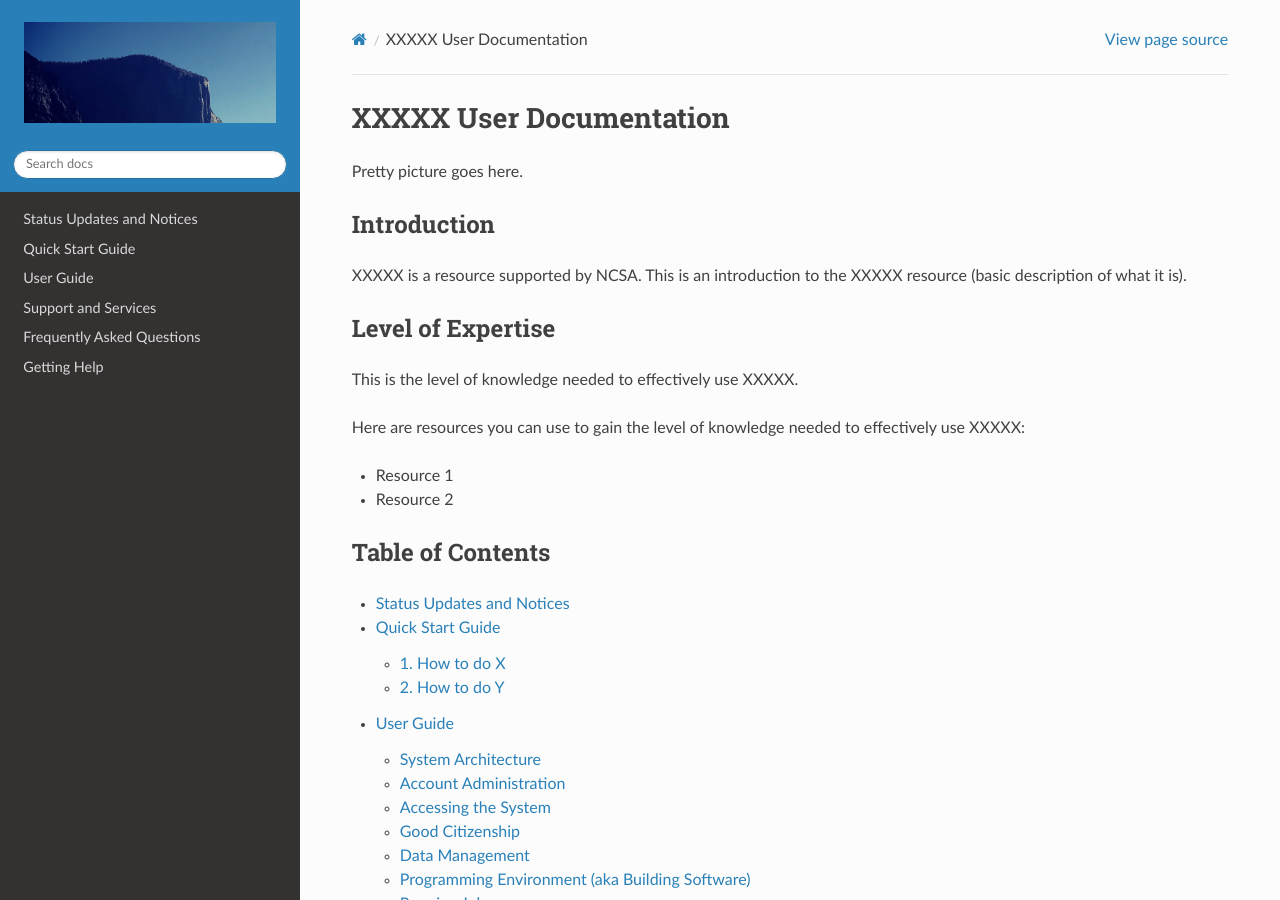
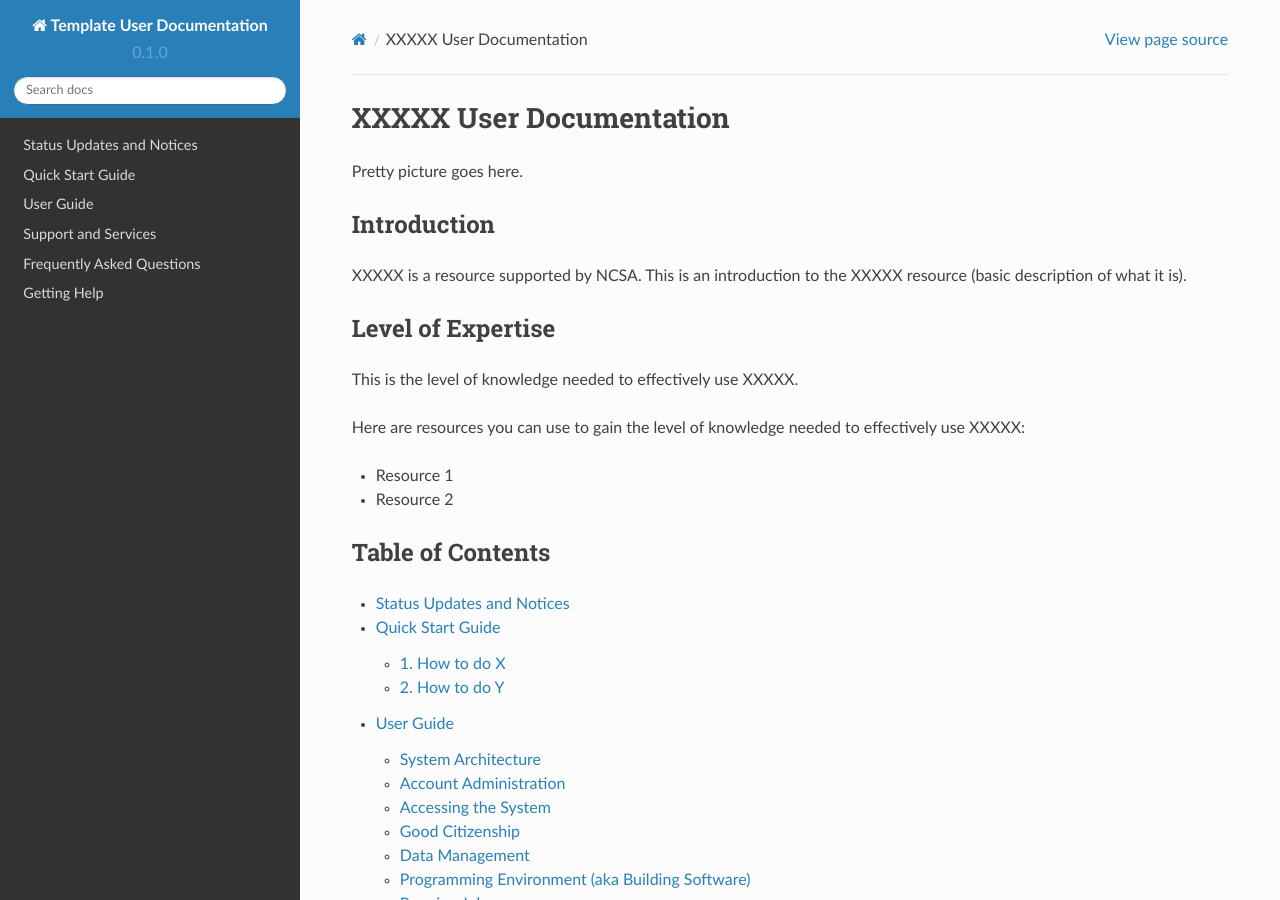
Before and after one commit to lhelms2/rtd-template, a Sphinx documentation site: the page built from docs/source/index.rst, in a window 1280 px wide and 900 px high. Built offline with Sphinx 7.4.7 and the Read the Docs theme 2.0.0, drawn with Linux system fonts in a browser that asks for light colours.

Commit message:
Update conf.py commenting out logo

```diff
--- a/docs/source/conf.py
+++ b/docs/source/conf.py
@@ -31,11 +31,11 @@ html_static_path = ['_static']
 # -- Options for HTML output
 
 html_theme = 'sphinx_rtd_theme'
-html_logo = "images/logo_test1.png"
-html_theme_options = {
-    'logo_only': True,
-    'display_version': False,
-}
+# -- html_logo = "images/logo_test1.png"
+# -- html_theme_options = {
+# --    'logo_only': True,
+# --    'display_version': False,
+# -- }
 
 # -- Options for EPUB output
 epub_show_urls = 'footnote'
```
